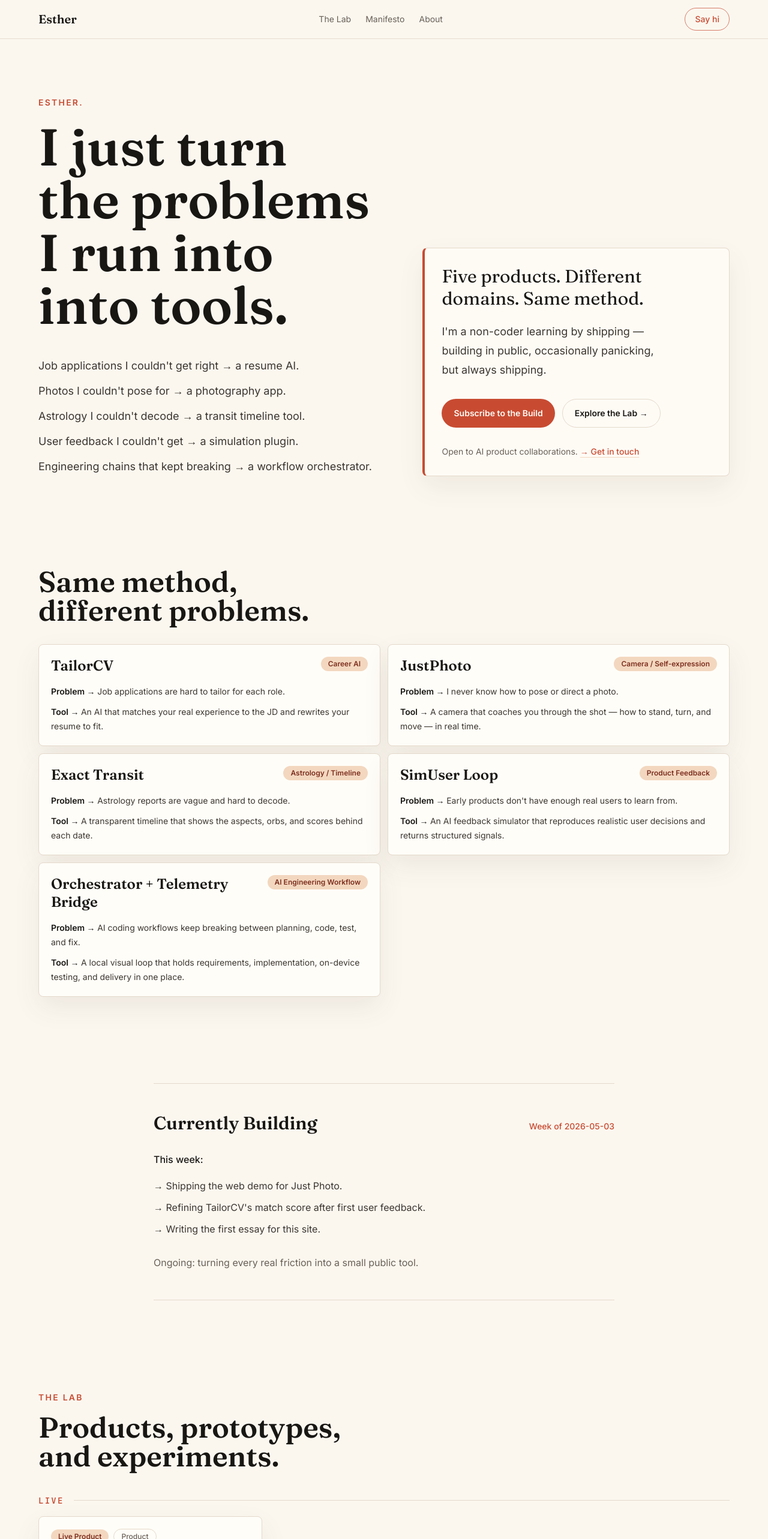
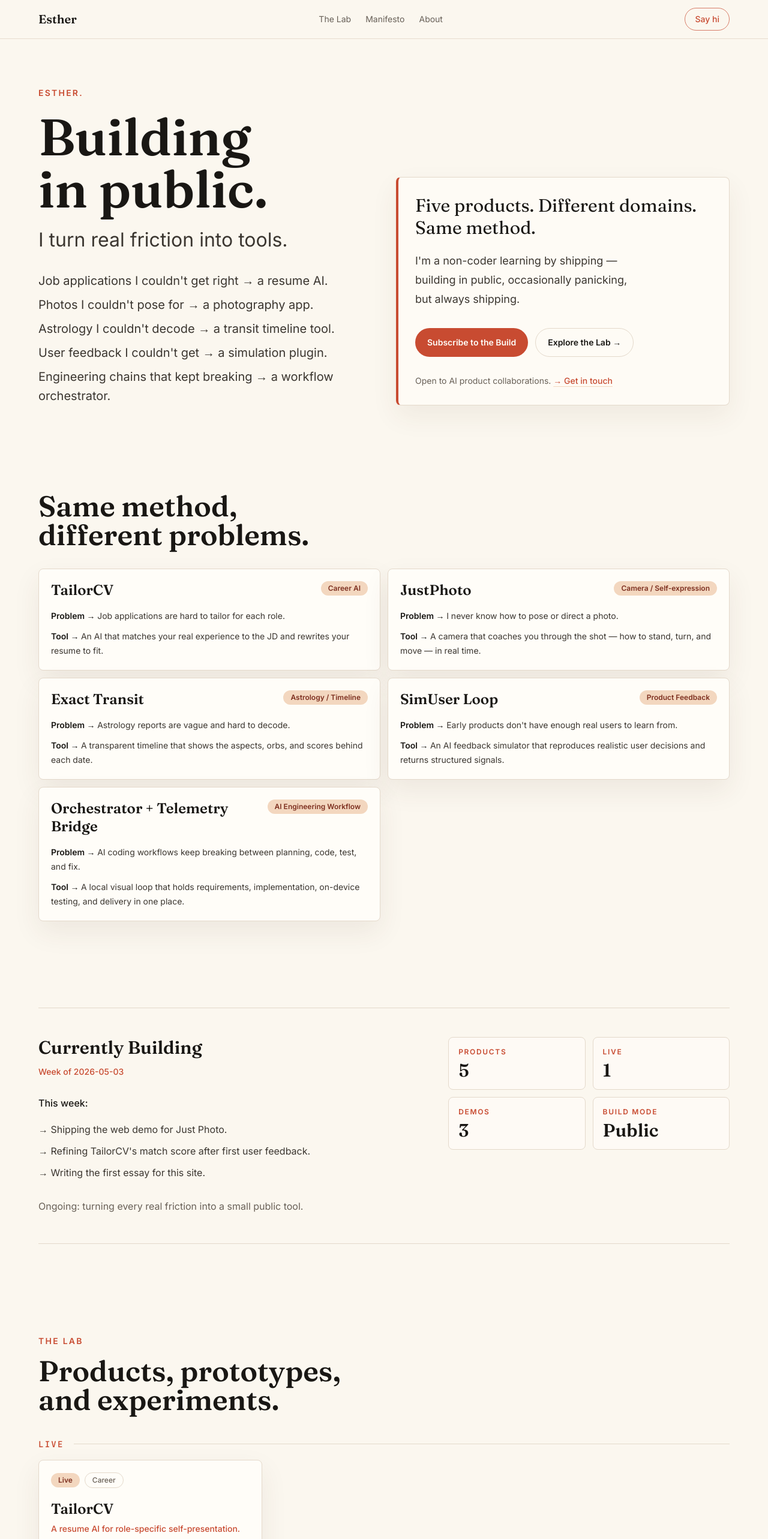
Before and after one commit to igryvhffyvjffybjcfgbffgvn83-beep/esther-ai-builder-site, a Next.js app: page / in a window 1280 px wide. Shown: the top 2566 px of the page at 60% size. Built offline with nearby package versions, Linux system fonts and the light colour scheme.

Commit message:
Refine hero and lab card presentation

```diff
--- a/components/CurrentlyBuilding.tsx
+++ b/components/CurrentlyBuilding.tsx
@@ -5,12 +5,14 @@ export default function CurrentlyBuilding() {
 
   return (
     <section className="px-0 py-12 sm:py-18">
-      <div className="shell max-w-3xl border-y border-[#E4D9CB] py-10 sm:py-12">
-        <div className="flex flex-col gap-2 sm:flex-row sm:items-baseline sm:justify-between">
+      <div className="shell border-y border-[#E4D9CB] py-10 sm:py-12">
+        <div className="grid gap-8 lg:grid-cols-[1fr_0.72fr] lg:items-start">
+          <div>
+            <div className="flex flex-col gap-2 sm:flex-row sm:items-baseline sm:justify-between lg:block">
               <h2 className="font-serif text-3xl font-semibold text-[#191714]">
                 {currentlyBuilding.title}
               </h2>
-          <p className="text-sm font-medium text-[#C84B31]">
+              <p className="text-sm font-medium text-[#C84B31] lg:mt-3">
                 {currentlyBuilding.week}
               </p>
             </div>
@@ -24,6 +26,24 @@ export default function CurrentlyBuilding() {
               <p className="pt-3 text-[#686057]">{currentlyBuilding.ongoing}</p>
             </div>
           </div>
+
+          <dl className="grid grid-cols-2 gap-3">
+            {currentlyBuilding.stats.map((stat) => (
+              <div
+                key={stat.label}
+                className="rounded-lg border border-[#E4D9CB] bg-[#FFFDF8]/70 p-4"
+              >
+                <dt className="text-xs font-semibold uppercase tracking-[0.14em] text-[#C84B31]">
+                  {stat.label}
+                </dt>
+                <dd className="mt-2 font-serif text-3xl font-semibold leading-none text-[#191714]">
+                  {stat.value}
+                </dd>
+              </div>
+            ))}
+          </dl>
+        </div>
+      </div>
     </section>
   );
 }
--- a/components/Hero.tsx
+++ b/components/Hero.tsx
@@ -4,16 +4,19 @@ export default function Hero() {
   const { hero } = site;
 
   return (
-    <section className="relative px-0 pt-14 pb-12 sm:pt-24 sm:pb-20">
-      <div className="shell grid gap-10 lg:grid-cols-[1.08fr_0.92fr] lg:items-end">
+    <section className="relative px-0 pt-12 pb-12 sm:pt-20 sm:pb-18">
+      <div className="shell grid gap-10 lg:grid-cols-2 lg:items-end">
         <div>
           <p className="mb-5 text-sm font-semibold uppercase tracking-[0.16em] text-[#C84B31]">
             {hero.title}
           </p>
-          <h1 className="max-w-3xl text-balance font-serif text-[3rem] leading-[1.02] font-semibold text-[#191714] sm:text-7xl lg:text-[5.4rem]">
+          <h1 className="max-w-2xl text-balance font-serif text-[3.25rem] leading-[1.02] font-semibold text-[#191714] sm:text-7xl lg:text-[5.35rem]">
+            {hero.headline}
+          </h1>
+          <p className="mt-5 max-w-2xl text-balance text-2xl leading-snug text-[#3B3630] sm:text-[2rem] sm:leading-tight">
             {hero.thesis}
-          </h1>
-          <div className="mt-8 flex flex-col gap-2.5 text-base leading-7 text-[#3B3630] sm:mt-10 sm:text-lg sm:leading-8">
+          </p>
+          <div className="mt-7 flex flex-col gap-2 text-base leading-7 text-[#3B3630] sm:mt-8 sm:text-xl sm:leading-8">
             {hero.productLines.map((line) => (
               <p key={line}>{line}</p>
             ))}
--- a/components/LabCard.tsx
+++ b/components/LabCard.tsx
@@ -34,10 +34,10 @@ export default function LabCard({ item }: LabCardProps) {
 
       <div className="flex flex-wrap items-center gap-2">
         <span className="rounded-full bg-[#F3D7BF] px-3 py-1 text-xs font-semibold text-[#7D2F1F]">
-          {item.status}
+          {item.statusLabel}
         </span>
         <span className="rounded-full border border-[#E4D9CB] px-3 py-1 text-xs font-medium text-[#686057]">
-          {item.type}
+          {item.domainLabel}
         </span>
       </div>
 
--- a/data/lab.ts
+++ b/data/lab.ts
@@ -16,6 +16,8 @@ export type LabItem = {
   category: string;
   group: LabGroup;
   status: LabStatus;
+  statusLabel: string;
+  domainLabel: string;
   type: string;
   problem: string;
   tool: string;
@@ -40,6 +42,8 @@ export const labItems: LabItem[] = [
     title: "TailorCV",
     tagline: "A resume AI for role-specific self-presentation.",
     status: "Live Product",
+    statusLabel: "Live",
+    domainLabel: "Career",
     group: "LIVE",
     type: "Product",
     category: "Career AI",
@@ -57,6 +61,8 @@ export const labItems: LabItem[] = [
     title: "JustPhoto",
     tagline: "A camera that coaches you through the shot.",
     status: "Building",
+    statusLabel: "Building",
+    domainLabel: "Camera",
     group: "NEXT",
     type: "Product",
     category: "Camera / Self-expression",
@@ -74,6 +80,8 @@ export const labItems: LabItem[] = [
     title: "Exact Transit",
     tagline: "A transparent transit timeline for self-reflection.",
     status: "Experiment",
+    statusLabel: "Experiment",
+    domainLabel: "Astrology",
     group: "DEMO",
     type: "Demo",
     category: "Astrology / Timeline",
@@ -91,6 +99,8 @@ export const labItems: LabItem[] = [
     title: "SimUser Loop",
     tagline: "AI feedback simulation for early product builders.",
     status: "Functional Prototype",
+    statusLabel: "Prototype",
+    domainLabel: "Product Feedback",
     group: "DEMO",
     type: "Prototype",
     category: "Product Feedback",
@@ -108,6 +118,8 @@ export const labItems: LabItem[] = [
     title: "Orchestrator + Telemetry Bridge",
     tagline: "A visible loop for fragmented AI coding workflows.",
     status: "Developer Prototype",
+    statusLabel: "Prototype",
+    domainLabel: "Dev Tools",
     group: "DEMO",
     type: "Prototype",
     category: "AI Engineering Workflow",
@@ -125,6 +137,8 @@ export const labItems: LabItem[] = [
     title: "What's next?",
     tagline: "The next small tool starts from the next thing that bothers me.",
     status: "Coming Soon",
+    statusLabel: "Coming Soon",
+    domainLabel: "Lab",
     group: "NEXT",
     type: "Placeholder",
     category: "—",
--- a/data/site.ts
+++ b/data/site.ts
@@ -14,7 +14,8 @@ export const site = {
   },
   hero: {
     title: "Esther.",
-    thesis: "I just turn the problems I run into into tools.",
+    headline: "Building in public.",
+    thesis: "I turn real friction into tools.",
     productLines: [
       "Job applications I couldn't get right → a resume AI.",
       "Photos I couldn't pose for → a photography app.",
@@ -55,6 +56,12 @@ export const site = {
       "→ Writing the first essay for this site.",
     ],
     ongoing: "Ongoing: turning every real friction into a small public tool.",
+    stats: [
+      { value: "5", label: "Products" },
+      { value: "1", label: "Live" },
+      { value: "3", label: "Demos" },
+      { value: "Public", label: "Build mode" },
+    ],
   },
   manifesto: {
     title: "What I'm building toward",
```
Lines whose indentation alone changed are shown as unchanged.
